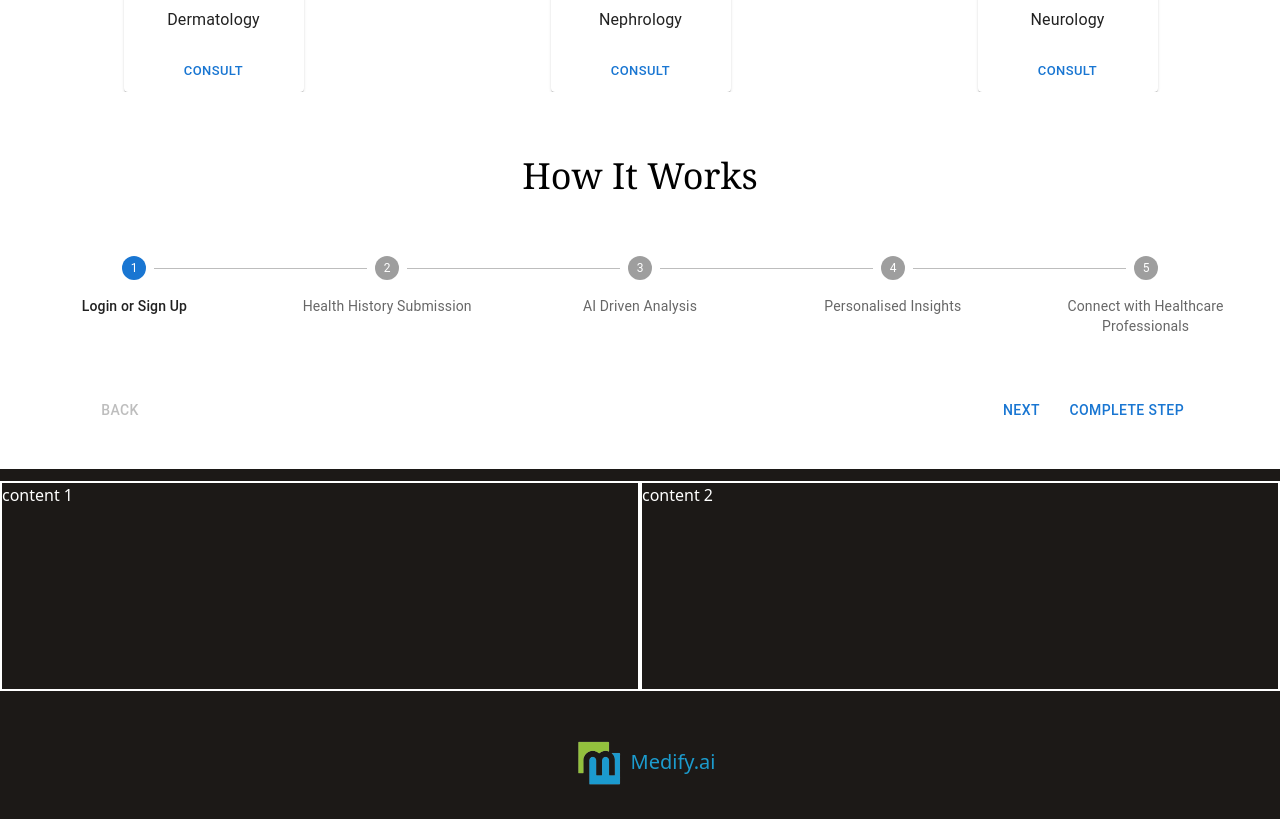
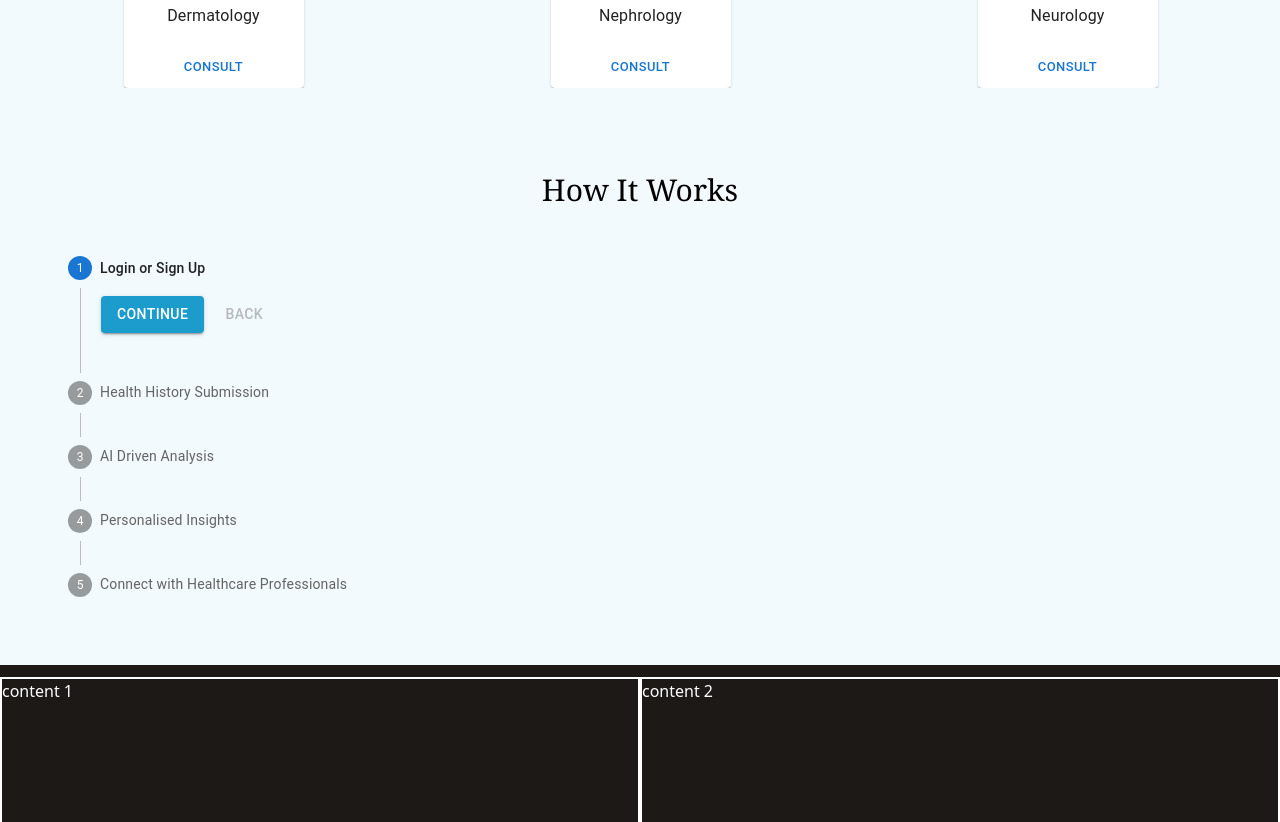
Before and after one commit to lavishmeena2764/Google-Solution-Challenge-24, a React (Vite) app: page / in a window 1280 px wide. Shown: the part 740-1562 px from the top of the page. Built offline with nearby package versions, Linux system fonts and the light colour scheme.

Commit message:
Minor fixes

```diff
--- a/index.html
+++ b/index.html
@@ -7,7 +7,7 @@
     <title>Medify.ai - Easy, Fast, and Precise Health Analysis</title>
   </head>
   <body>
-    <div id="root"></div>
+    <div id="root" style="background-color: #f3fafd;"></div>
     <script type="module" src="/src/main.jsx"></script>
   </body>
 </html>
--- a/src/App.jsx
+++ b/src/App.jsx
@@ -1,8 +1,9 @@
 import Carousels from "./components/Carousel";
-import HorizontalNonLinearStepper from "./components/Stepper";
 import Footer from "./components/Footer";
+import HowitWorks from "./components/HowitWorks";
 import MainPage from "./components/MainPage";
 import NavBar from "./components/NavBar";
+
 function App() {
 
   return (
@@ -10,17 +11,8 @@ function App() {
       <NavBar />
       <MainPage />
       <Carousels />
-      <main className="my-5 mb-10 mx-2">
-        <div className="flex flex-col justify-center items-center">
-          <p className="text-4xl my-5 font-serif font-600 text-center">
-            How It Works
-          </p>
-          <div className="w-full">
-            <HorizontalNonLinearStepper/>
-          </div>
-        </div>
-      </main>
-      <Footer/>
+      <HowitWorks/>
+      <Footer />
     </>
   );
 }
--- a/src/components/Carousel.jsx
+++ b/src/components/Carousel.jsx
@@ -106,8 +106,10 @@ export default function Carousels(){
     <div>
       <main className="flex flex-col font-serif mt-10">
         <div className="text-center py-4">
-          <p className="text-2xl md:text-4xl font-800 ">Services</p>
-          <p className="text-xl md:text-2xl font-400 text-stone-500 py-4">We offer</p>
+          <p className="text-3xl font-800 ">Services</p>
+          <p className="text-xl md:text-2xl font-400 text-stone-500 py-4">
+            We offer
+          </p>
         </div>
         <Categorycarousel />
         <br></br>
--- a/src/components/Footer.jsx
+++ b/src/components/Footer.jsx
@@ -1,6 +1,6 @@
 function Footer() {
     return (
-      <div className="h-44 lg:h-[350px] bg-stone-900 w-full flex flex-col justify-between">
+      <div className="h-48 lg:h-[350px] bg-stone-900 w-full flex flex-col justify-between">
         <div className="h-3/5 my-3 flex text-white">
           <div className="border-2 border-white w-1/2">
             content 1
--- /dev/null
+++ b/src/components/HowitWorks.jsx
@@ -0,0 +1,23 @@
+// eslint-disable-next-line no-unused-vars
+import HorizontalNonLinearStepper from "./StepperDesktop";
+import VerticalLinearStepper from "./StepperMobile";
+
+function HowitWorks() {
+  return (
+    <div>
+      <main className="my-10 mb-10 mx-2">
+        <div className="flex flex-col justify-center items-center">
+          <p className="text-3xl my-5 font-serif font-600 text-center">
+            How It Works
+          </p>
+          <div className="w-full pl-[60px] py-5">
+            <VerticalLinearStepper />
+            {/* <HorizontalNonLinearStepper/> */}
+          </div>
+        </div>
+      </main>
+    </div>
+  );
+}
+
+export default HowitWorks;
--- a/src/components/Stepper.jsx
+++ b/src/components/StepperDesktop.jsx
@@ -5,7 +5,7 @@ import Step from '@mui/material/Step';
 import StepButton from '@mui/material/StepButton';
 import Button from '@mui/material/Button';
 
-const steps = ['Login or Sign Up', 'Health History Submission', 'AI Driven Analysis','Personalised Insights','Connect with Healthcare Professionals '];
+const steps = ['Login or Sign Up', 'Health History Submission', 'AI Driven Analysis','Personalised Insights','Connect with Healthcare Professionals'];
 
 export default function HorizontalNonLinearStepper() {
   const [activeStep, setActiveStep] = React.useState(0);
@@ -58,12 +58,17 @@ export default function HorizontalNonLinearStepper() {
   };
 
   return (
-    <Box sx={{ width: '100%' }}>
-      <Stepper nonLinear activeStep={activeStep} alternativeLabel className='my-10'>
+    <Box sx={{ width: "100%", paddingY: 3 }}>
+      <Stepper
+        nonLinear
+        activeStep={activeStep}
+        alternativeLabel
+        className="my-10"
+      >
         {steps.map((label, index) => (
           <Step key={label} completed={completed[index]}>
-            <StepButton  onClick={handleStep(index)}>
-              {label}
+            <StepButton onClick={handleStep(index)}>
+              <a href="www.google.com" target="_blank">{label}</a>
             </StepButton>
           </Step>
         ))}
@@ -71,14 +76,14 @@ export default function HorizontalNonLinearStepper() {
       <div>
         {allStepsCompleted() ? (
           <>
-            <Box sx={{ display: 'flex', flexDirection: 'row', pt: 2,pr:12 }}>
-              <Box sx={{ flex: '1 1 auto' }} />
+            <Box sx={{ display: "flex", flexDirection: "row", pt: 2, pr: 12 }}>
+              <Box sx={{ flex: "1 1 auto" }} />
               <Button onClick={handleReset}>Reset</Button>
             </Box>
           </>
         ) : (
           <>
-            <Box sx={{ display: 'flex', flexDirection: 'row', pt: 2,px:10 }}>
+            <Box sx={{ display: "flex", flexDirection: "row", pt: 2, px: 10 }}>
               <Button
                 color="inherit"
                 disabled={activeStep === 0}
@@ -87,14 +92,14 @@ export default function HorizontalNonLinearStepper() {
               >
                 Back
               </Button>
-              <Box sx={{ flex: '1 1 auto' }} />
+              <Box sx={{ flex: "1 1 auto" }} />
               <Button onClick={handleNext} sx={{ mr: 1 }}>
                 Next
               </Button>
               <Button onClick={handleComplete}>
                 {completedSteps() === totalSteps() - 1
-                  ? 'Finish'
-                  : 'Complete Step'}
+                  ? "Finish"
+                  : "Complete Step"}
               </Button>
             </Box>
           </>
--- /dev/null
+++ b/src/components/StepperMobile.jsx
@@ -0,0 +1,84 @@
+import * as React from "react";
+import Box from "@mui/material/Box";
+import Stepper from "@mui/material/Stepper";
+import Step from "@mui/material/Step";
+import StepLabel from "@mui/material/StepLabel";
+import StepContent from "@mui/material/StepContent";
+import Button from "@mui/material/Button";
+import Paper from "@mui/material/Paper";
+
+const steps = [
+  {
+    label: "Login or Sign Up",
+  },
+  {
+    label: "Health History Submission",
+  },
+  {
+    label: "AI Driven Analysis",
+  },
+  {
+    label: "Personalised Insights",
+  },
+  {
+    label: "Connect with Healthcare Professionals",
+  },
+];
+
+export default function VerticalLinearStepper() {
+  const [activeStep, setActiveStep] = React.useState(0);
+
+  const handleNext = () => {
+    setActiveStep((prevActiveStep) => prevActiveStep + 1);
+  };
+
+  const handleBack = () => {
+    setActiveStep((prevActiveStep) => prevActiveStep - 1);
+  };
+
+  const handleReset = () => {
+    setActiveStep(0);
+  };
+
+  return (
+    <Box sx={{ maxWidth: 400 }}>
+      <Stepper activeStep={activeStep} orientation="vertical">
+        {steps.map((step, index) => (
+          <Step key={step.label}>
+            <StepLabel>{step.label}</StepLabel>
+            <StepContent>
+              <Box sx={{ mb: 2 }}>
+                <div>
+                  <Button
+                    variant="contained"
+                    onClick={handleNext}
+                    sx={{ mt: 1, mr: 1, bgcolor: "#1c9bcd",color:"white" }}
+                  >
+                    {index === steps.length - 1 ? "Finish" : "Continue"}
+                  </Button>
+                  <Button
+                    disabled={index === 0}
+                    onClick={handleBack}
+                    sx={{ mt: 1, mr: 1 , color:"#1c9bcd"}}
+                  >
+                    Back
+                  </Button>
+                </div>
+              </Box>
+            </StepContent>
+          </Step>
+        ))}
+      </Stepper>
+      {activeStep === steps.length && (
+        <Paper square elevation={0} sx={{ p: 2 }}>
+          <Button
+            onClick={handleReset}
+            sx={{ mt: 1, mr: 1, bgcolor: "#1c9bcd", color: "white" }}
+          >
+            Reset
+          </Button>
+        </Paper>
+      )}
+    </Box>
+  );
+}
```
